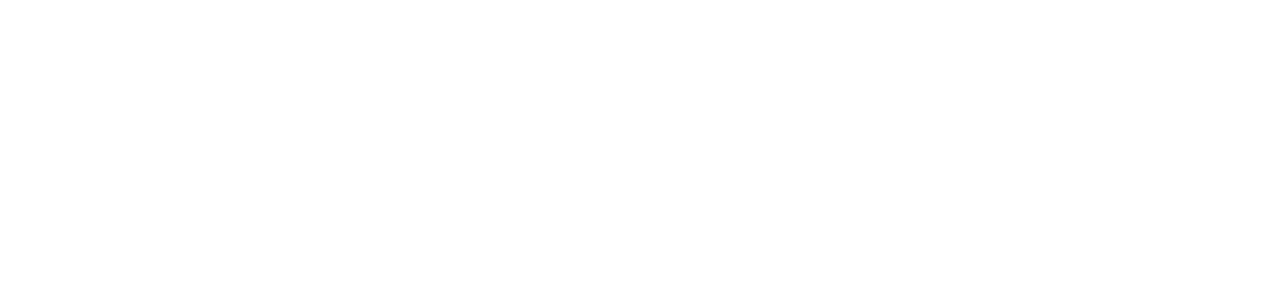
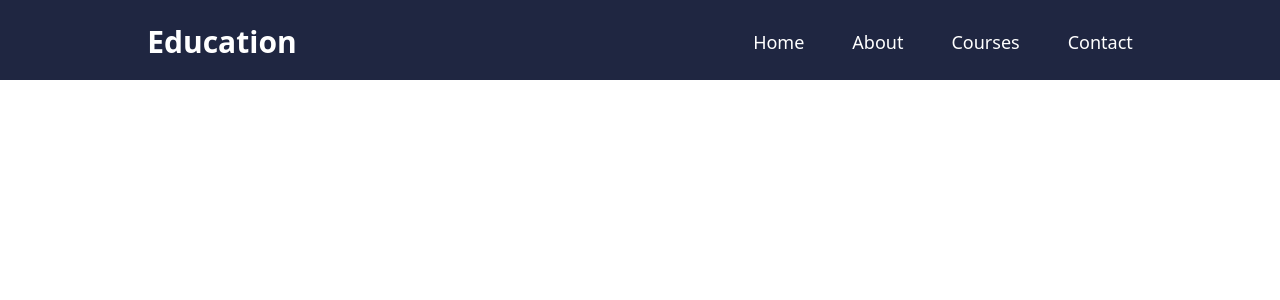
Before and after one commit to E-Learn-Academy/My-E-Learning, a React (Vite) app: page /dashboard in a window 1280 px wide. Before the commit this address had no page. Shown: the top 300 px of the page. Built offline with nearby package versions, Linux system fonts and the light colour scheme.

Commit message:
feat: wrap application in AuthProvider and include Navbar component

```diff
--- a/src/App.jsx
+++ b/src/App.jsx
@@ -4,19 +4,22 @@
 import { Route, Routes } from 'react-router-dom';
 import LoginPage from './Components/auth/LoginPage';
 import RegisterPage from './Components/auth/RegisterPage';
+import { AuthProvider } from './Components/context/AuthenticationContext.jsx';
+import Navbar from './Components/Navbar/Navbar';
 
 function App() {
 
   return (
     <>
-
+      <AuthProvider>
+        <Navbar/>
     <Routes>
       <Route path='/' element={<Home/>}></Route>
       <Route path="/home" element={<Home />} />
             <Route path='/loginPage' element={<LoginPage/>}></Route>
       <Route path='/registerPage' element={<RegisterPage/>}></Route>
     </Routes>
-
+      </AuthProvider>
     </>
   )
 }
```
